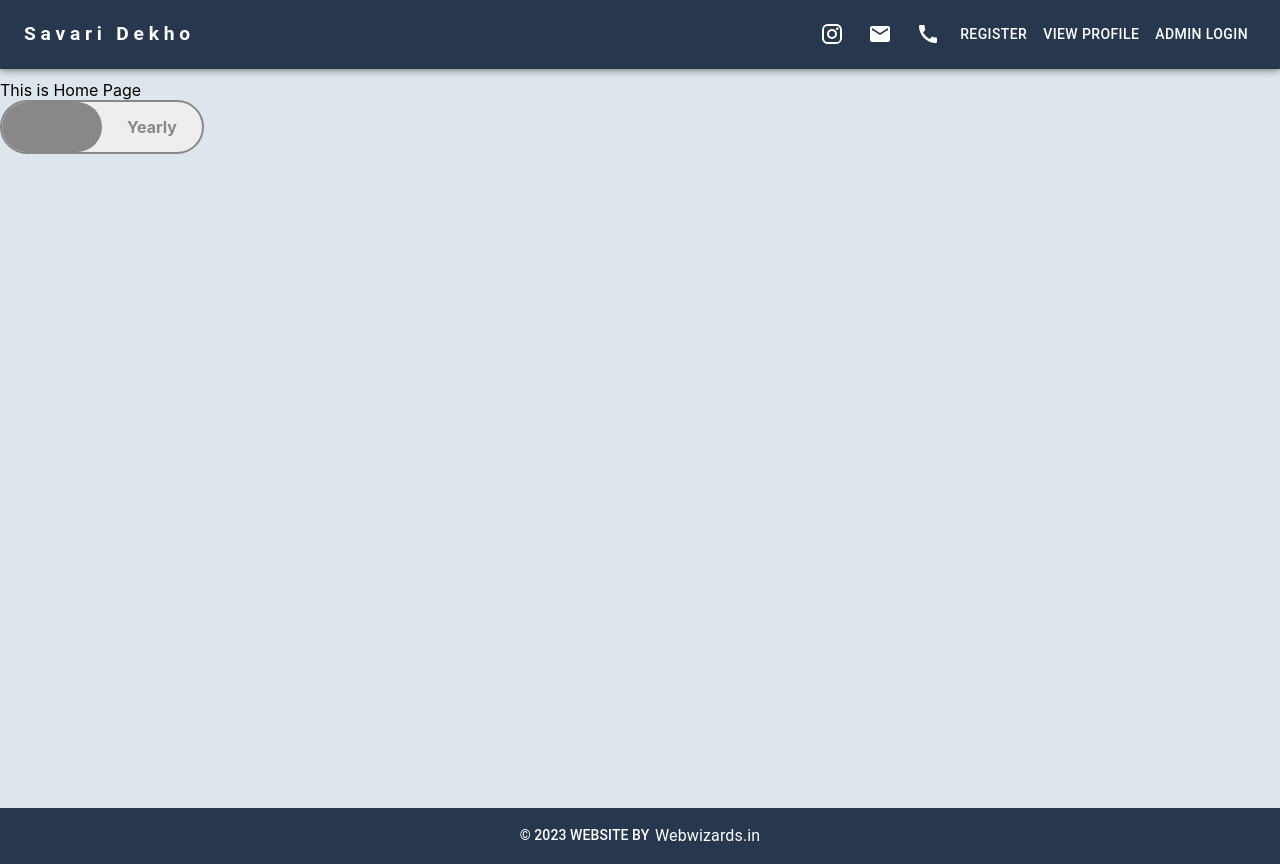
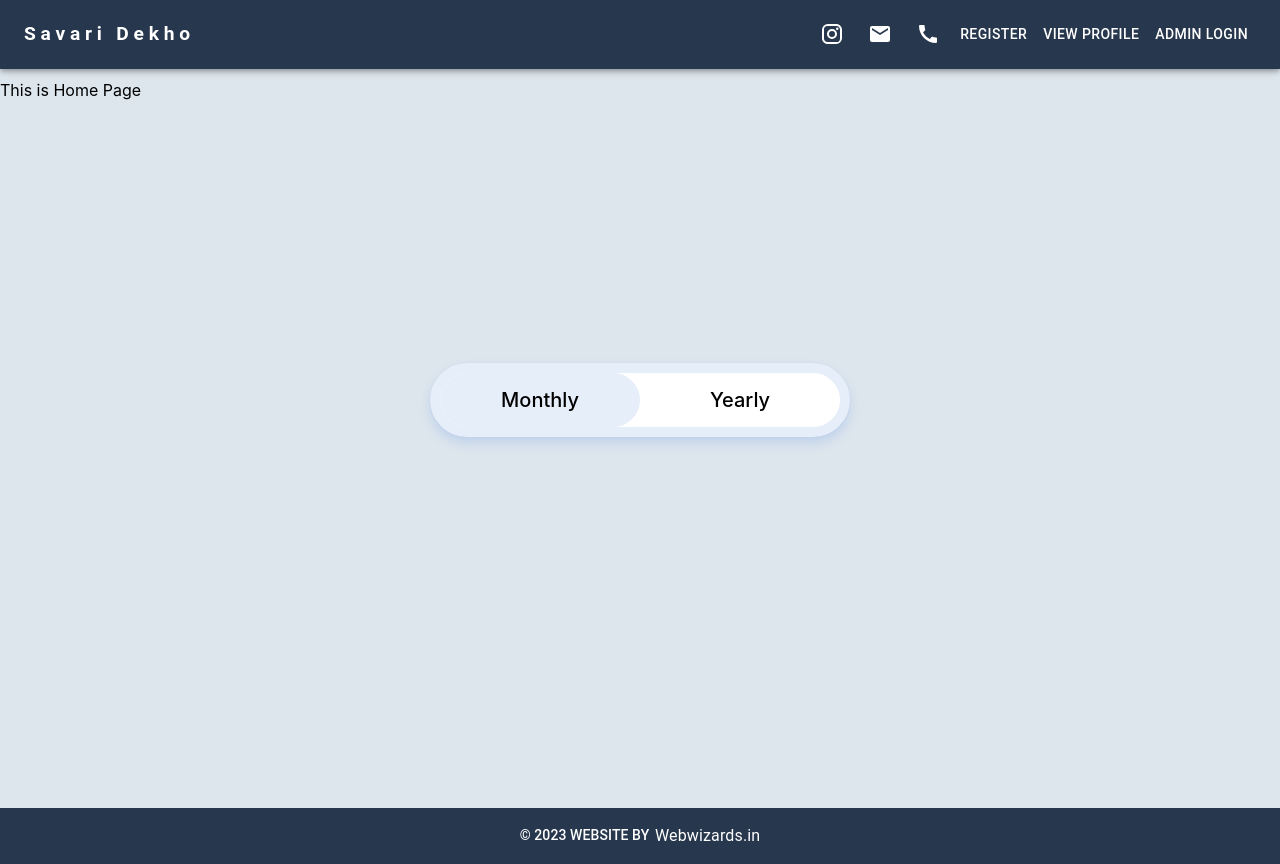
Before and after one commit to MrJ-2k04/savari-dekho, a React (Create React App) app: page / in a window 1280 px wide. Built offline with nearby package versions, Linux system fonts and the light colour scheme.

Commit message:
still adding switch

```diff
--- a/src/Components/TabSwitch.js
+++ b/src/Components/TabSwitch.js
@@ -30,31 +30,80 @@ import styled from '@emotion/styled'
 //     zIndex: 3,
 // });
 
-const Tabs = styled.div`
-  display: flex;
-            align-items: center;
-            justify-content: space-between;
-            width: 200px;
-            height: 40px;
-            background-color: #eee;
-            border-radius: 50px;
-            border: 2px solid #888;
-            padding: 5px 0px;
-            cursor: pointer;
-            position: relative;`
+// const Tabs = styled.div`
+//   display: flex;
+//             align-items: center;
+//             justify-content: space-between;
+//             width: 200px;
+//             height: 40px;
+//             background-color: #eee;
+//             border-radius: 50px;
+//             border: 2px solid #888;
+//             padding: 5px 0px;
+//             cursor: pointer;
+//             position: relative;`
 
 
-const Tab=styled.div`
-    flex: 1;
-            text-align: center;
-            color: #888;
-            font-weight: bold;
-            transition: all 0.3s ease;
-                "&:active": {
-            color: "#fff",
-             zIndex: 5
-        };
-    z-index: 3;`
+// const Tab=styled.div`
+//     flex: 1;
+//             text-align: center;
+//             color: #888;
+//             font-weight: bold;
+//             transition: all 0.3s ease;
+//                 "&:active": {
+//             color: "#fff",
+//              zIndex: 5
+//         };
+//     z-index: 3;`
+
+const TabsContainer = styled.div`
+    position: absolute;
+            left: 0;
+            top: 0;
+            right: 0;
+            bottom: 0;
+            display: flex;
+            align-items: center;
+            justify-content: center;
+`
+
+const Tabs = styled.div`
+    display: flex;
+            position: relative;
+            background-color: #fff;
+            box-shadow: 0 0 1px 0 rgba(24, 94, 224, 0.15), 0 6px 12px 0 rgba(24, 94, 224, 0.15);
+            border: 10px solid #e6eef9;
+            border-radius: 99px;
+`
+
+const Glider = styled.span`
+ position: absolute;
+            display: flex;
+            height: 54px;
+            width: 200px;
+            background-color: #e6eef9;
+            z-index: 1;
+            border-radius: 99px;
+            transition: 0.25s ease-out;
+`
+
+const Tab = styled.input`
+    display: none;
+`
+
+const TabLabel = styled.label`
+        display: flex;
+        align-items: center;
+        justify-content: center;
+        height: 54px;
+        width: 200px;
+        font-size: 1.25rem;
+        font-weight: 500;
+        border-radius: 99px;
+        cursor: pointer;
+        transition: color 0.15s ease-in;
+        z-index: 3;
+`
 
 
 
@@ -77,21 +126,15 @@ const TabSwitch = () => {
     })
 
     return (
-        <Tabs className="tab-switch" onClick={handleTabChange}>
-            <Tab
-                className={`tab ${activeTab === 'monthly' ? 'active' : ''}`}
-                onClick={() => handleTabChange('monthly')}
-            >
-                Monthly
-            </Tab>
-            <Tab
-                className={`tab ${activeTab === 'yearly' ? 'active' : ''}`}
-                onClick={() => handleTabChange('yearly')}
-            >
-                Yearly
-            </Tab>
-            <Handle />
-        </Tabs>
+        <TabsContainer>
+            <Tabs className="tab-switch" onClick={handleTabChange}>
+                <Tab type='radio' id='radio-1' />
+                <TabLabel htmlFor='radio-1'>Monthly</TabLabel>
+                <Tab type='radio' id='radio-2' />
+                <TabLabel htmlFor='radio-2'>Yearly</TabLabel>
+                <Glider className='glider' />
+            </Tabs>
+        </TabsContainer>
     );
 };
 
```
Also changed, not shown: Tests/test.html (+0 -17 lines).
